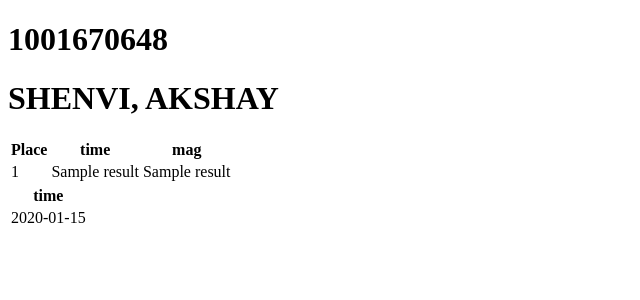
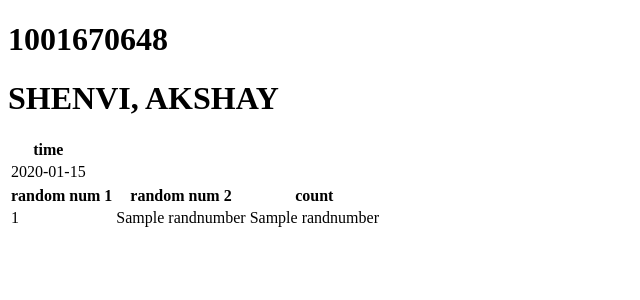
Before and after one commit to AkshayShenvi/azure-performance, a Flask app: template templates/something.html in a window 1280 px wide. Shown: the top 300 px of the page, without its empty margins (0-640 px from the left). Run offline with Flask 2, Linux system fonts and the light colour scheme; the template is opened without the code that fills it: most values are stand-ins (such as "Sample title", 1, 10 or a date in 2020).

Commit message:
Before Quiz

```diff
--- a/application.py
+++ b/application.py
@@ -265,8 +265,13 @@ def rangewithmag():
     latto= float(request.args.get('latto',''))
     count = int(request.args.get('count',''))
     #interval= float(request.args.get('interval',''))
+    #myHostname = "akshay.redis.cache.windows.net"
+    #myPassword = "JehPyQGvHgF20jSqBN0k9n6sAgGDGaMSgaoKnO3DoXY="
+
+    #r = redis.StrictRedis(host=myHostname, port=6380,password=myPassword,ssl=True)
     timeli=[]
     data=[]
+    randnumbers=[]
     #timewithOutRedis=0
     #timewithRedis=0
     for i in range(count):
@@ -274,22 +279,26 @@ def rangewithmag():
         randomnumfrom = round((random.uniform(float(latfrom),float(latto))),1)
         randomnumto = round((random.uniform(float(latfrom),float(latto))),1)
         print(randomnumfrom,randomnumto)
+
         if float(randomnumfrom)>float(randomnumto):
             temp=randomnumfrom
             randomnumfrom=randomnumto
             randomnumto=temp
-        sqlQuery = "select place,time,mag from QUAKES1 where latitude BETWEEN '"+str(randomnumfrom)+"' AND '"+str(randomnumto)+"';"
+        sqlQuery = "select count(*) from QUAKES1 where latitude BETWEEN '"+str(randomnumfrom)+"' AND '"+str(randomnumto)+"';"
+        #key="SQL:"+sqlQuery
         tic=time.time()
         row=sqlconn(sqlQuery)
         toc=time.time()
-        if len(row) ==0:
-            continue
-        else:
-            #print(row[0])
-            data.append(row[0])
+        randnumbers.append([randomnumfrom,randomnumto,row[0][0]])
+        print(row[0][0])
+        # if len(row) ==0:
+        #     continue
+        # else:
+        #     #print(row[0])
+        #     data.append(row[0])
         time1=toc-tic
         timeli.append(time1)
-    #print(time)
+    #print(randnumbers)
 
 
 
@@ -299,7 +308,7 @@ def rangewithmag():
         #timewithRedis+=elapsedWithRedis[0]
         #time.append([elapsedWithoutRedis[0],elapsedWithRedis[0]])
 
-    return render_template('something.html',result=data,time=timeli)
+    return render_template('something.html',time=timeli,randnumbers=randnumbers)
 
 
 # @app.route('/practicequiz')
--- a/templates/something.html
+++ b/templates/something.html
@@ -23,7 +23,12 @@
             </tr>
             {% endfor %}
         </table> -->
-        <table>
+
+
+
+
+
+        <!-- <table>
                 <tr>
                         <th>Place</th>
                         <th>time</th>
@@ -40,7 +45,7 @@
                     </tr>
                     {% endfor %}
 
-    </table>
+    </table> -->
     <table>
             <tr>
 
@@ -59,5 +64,26 @@
                 {% endfor %}
 
 </table>
+<table>
+        <tr>
+
+                <th>random num 1</th>
+                <th>random num 2</th>
+                <th>count</th>
+
+
+            </tr>
+            {% for j in randnumbers %}
+            <tr>
+
+
+                <td>{{j[0]}}</td>
+                <td>{{j[1]}}</td>
+                <td>{{j[2]}}</td>
+
+            </tr>
+            {% endfor %}
+
+</table>
     </body>
 </html>
```
